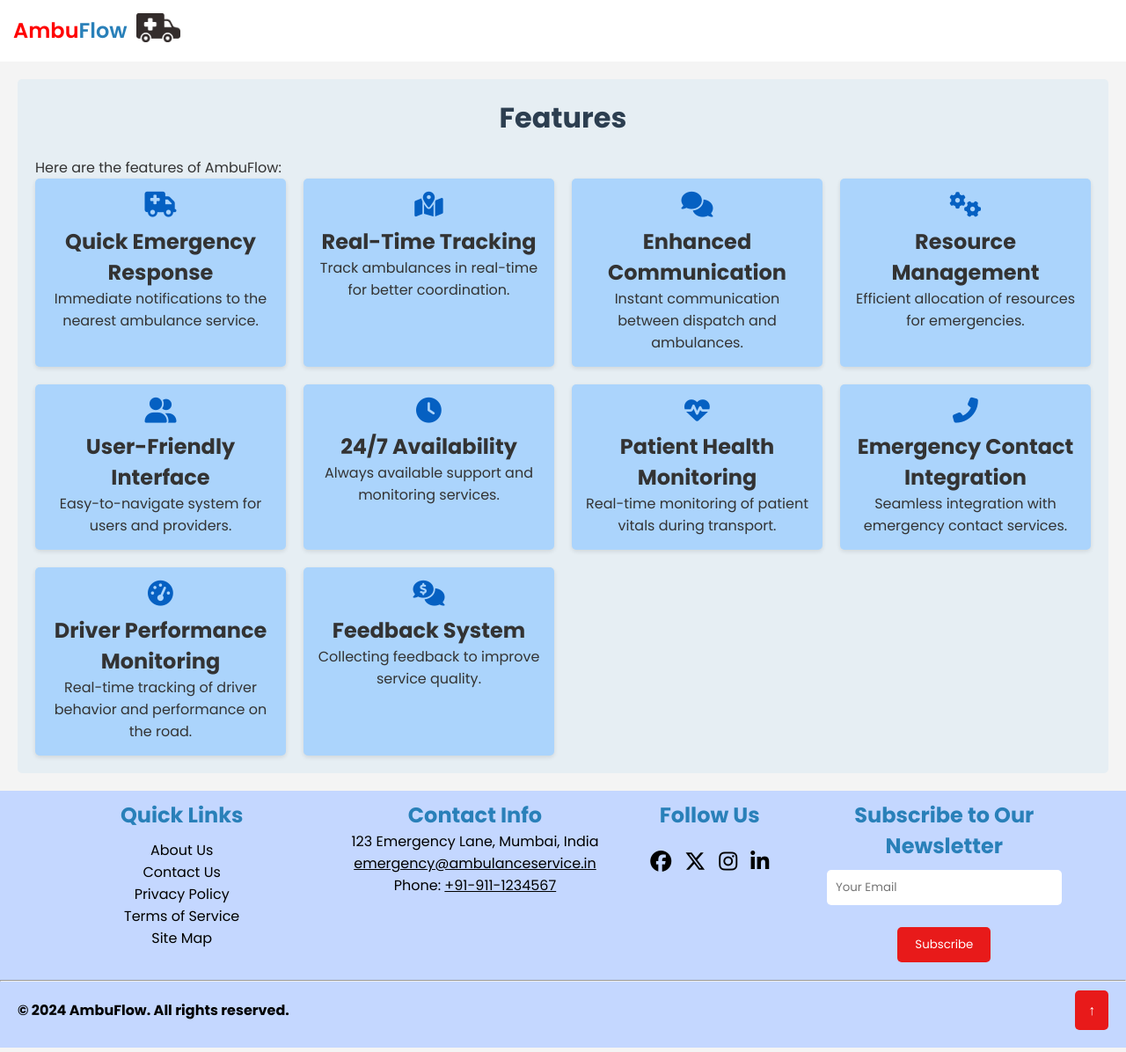
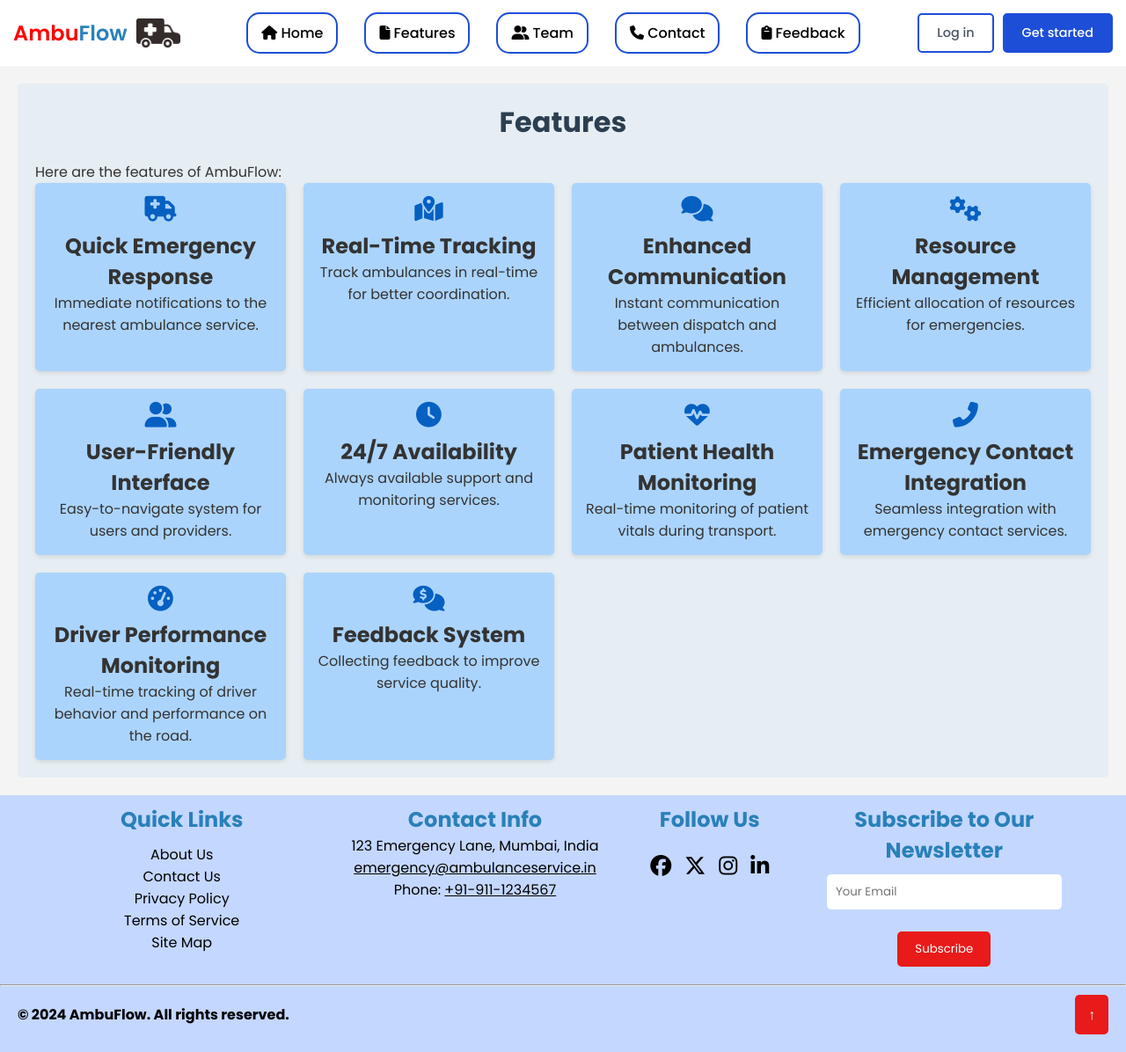
Before and after one commit to mansiruhil13/Bobble-AI, a Jekyll site: the page features.html, which Jekyll copies as it is, in a window 1280 px wide. Shown: the whole page at 88% size. Built offline with Jekyll 4.4.1, drawn with Linux system fonts in a browser that asks for light colours; some web fonts are replaced.

Commit message:
Added a navbar in featues.html

```diff
--- a/features.html
+++ b/features.html
@@ -233,26 +233,43 @@
         </div>
     </div>
 </div>
+<!-- ------------------------------Added a navbar---------------------------------- -->
   <header>
     <div class="container">
 
       <div class="logo">
-        <div class="brand-name">
-          <span class="letter red" style="--letter-index: 1">A</span>
-          <span class="letter red" style="--letter-index: 2">m</span>
-          <span class="letter red" style="--letter-index: 3">b</span>
-          <span class="letter red" style="--letter-index: 4">u</span>
-          <span class="letter" style="--letter-index: 5">F</span>
-          <span class="letter" style="--letter-index: 6">l</span>
-          <span class="letter" style="--letter-index: 7">o</span>
-          <span class="letter" style="--letter-index: 8">w</span>
-        </div>
-        <a href="./index.html"><img src="images/logo2-w.webp" alt="Ambulance Monitoring System Logo"
-            style="width: 50px; height: auto" /></a>
+          <div class="brand-name">
+              <span class="letter red" style="--letter-index: 1;">A</span>
+              <span class="letter red" style="--letter-index: 2;">m</span>
+              <span class="letter red" style="--letter-index: 3;">b</span>
+              <span class="letter red" style="--letter-index: 4;">u</span>
+              <span class="letter" style="--letter-index: 5;">F</span>
+              <span class="letter" style="--letter-index: 6;">l</span>
+              <span class="letter" style="--letter-index: 7;">o</span>
+              <span class="letter" style="--letter-index: 8;">w</span>
+          </div>
+          <img src="images/logo2-w.webp" alt="Ambulance Monitoring System Logo"
+              style="width: 50px; height: auto" />
       </div>
 
-    </header>
+      <nav class="menu">
+      <ul>
+          <li><a href="index.html" id="home-link" onclick="changeContent('home')"><i class="fa-solid fa-house"></i> Home</a></li>
+          <li><a href="features.html" id="features-link" onclick="changeContent('features')"><i class="fa-solid fa-file"></i> Features</a></li>
+          <li><a href="team.html" id="team-link" onclick="changeContent('team')"><i class="fa-solid fa-user-group"></i> Team</a></li>
+          <li><a href="contact.html" id="contact-link" onclick="changeContent('contact')"><i class="fa-solid fa-phone"></i> Contact</a></li>
+          <li><a href="Feedback.html" id="feedback-link" onclick="changeContent('feedback')"><i class="fa-solid fa-clipboard"></i> Feedback</a></li>
+      </ul>
+      </nav>
+      <div class="buttons">
+          <a href="login.html" class="login">Log in</a>
+          <a href="up.html" class="get-started">Get started</a>
 
+      </div>
+  </div>
+</header>
+
+<!-- -------------------------------------------------------------------------- -->
     <div class="content" id="main-content">
       <h1>Features</h1>
       <p>Here are the features of AmbuFlow:</p>
```
